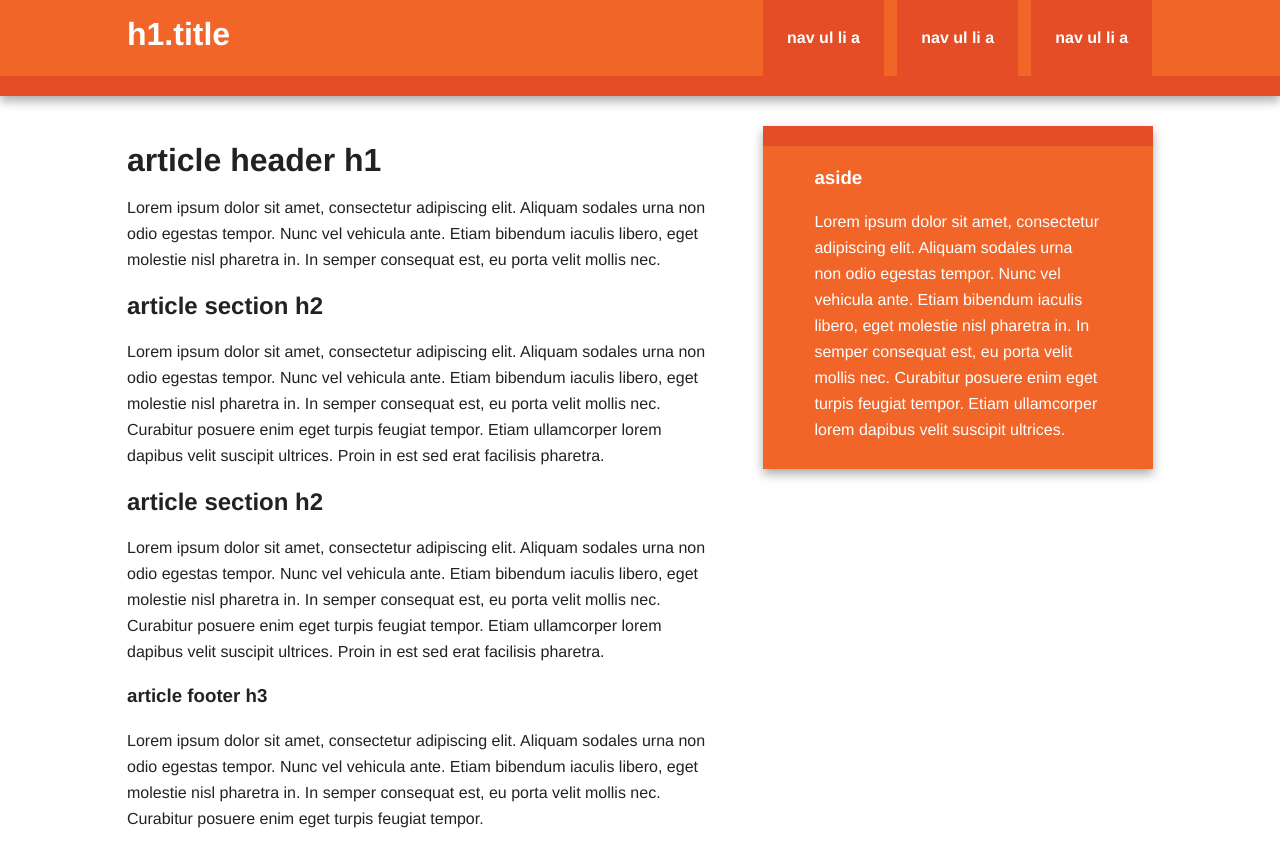
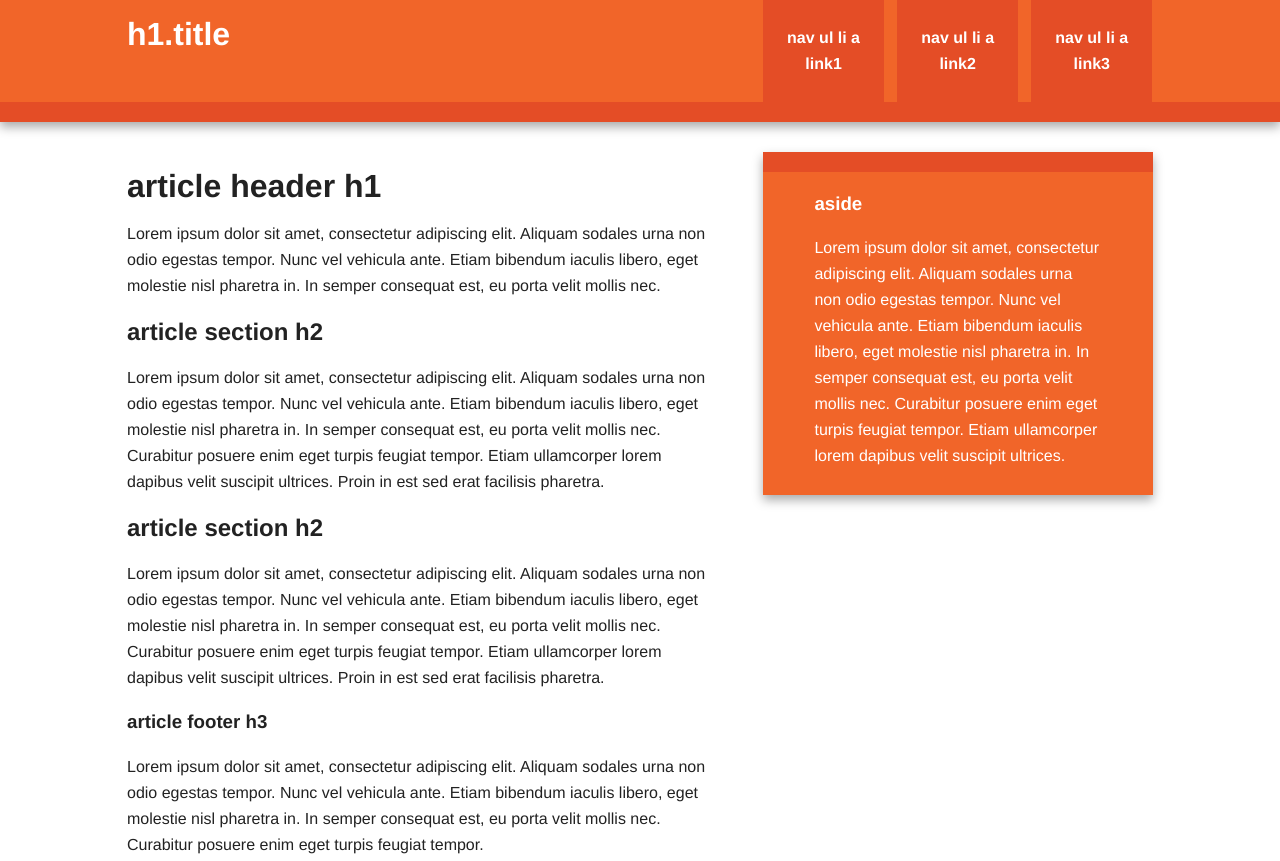
Before and after one commit to deepak1926/insh-final-project, a plain HTML site: page index.html in a window 1280 px wide. Shown: the top 861 px of the page. Drawn offline with nearby package versions, Linux system fonts and the light colour scheme.

Commit message:
Modified Index.html: Navigation link text updated

```diff
--- a/index.html
+++ b/index.html
@@ -23,9 +23,9 @@
                 <h1 class="title">h1.title</h1>
                 <nav>
                     <ul>
-                        <li><a href="#">nav ul li a</a></li>
-                        <li><a href="#">nav ul li a</a></li>
-                        <li><a href="#">nav ul li a</a></li>
+                        <li><a href="#">nav ul li a link1 </a></li>
+                        <li><a href="#">nav ul li a link2</a></li>
+                        <li><a href="#">nav ul li a link3</a></li>
                     </ul>
                 </nav>
             </header>
```
